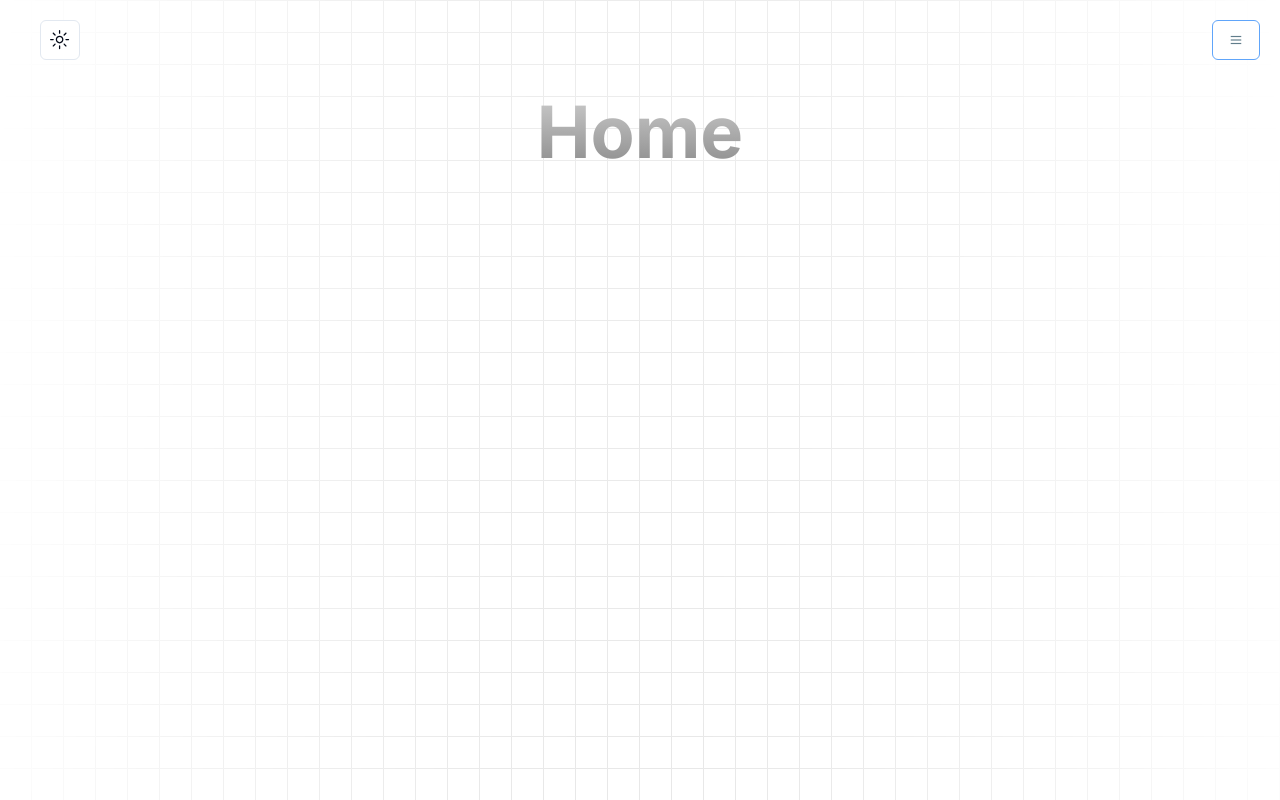
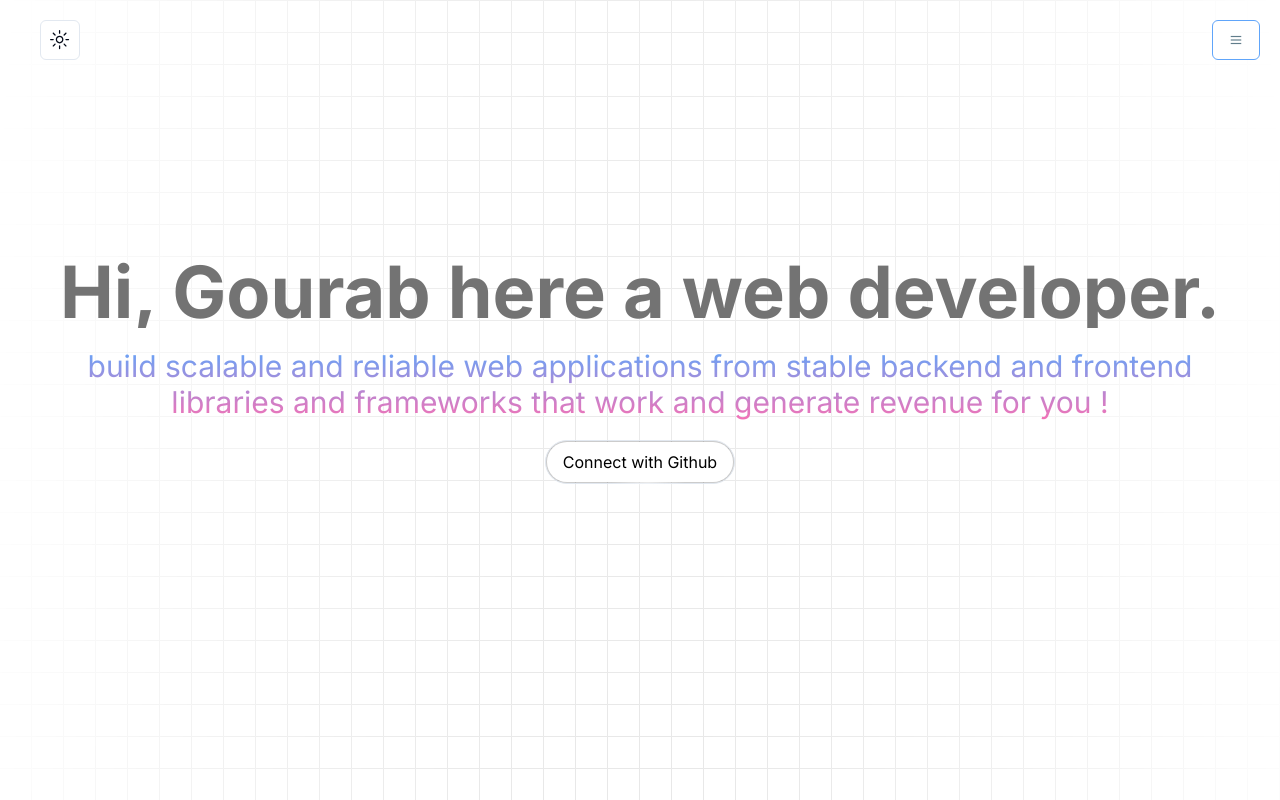
Before and after one commit to gourab8389/my-folio, a Next.js app: page / in a window 1280 px wide. Shown: the top 800 px of the page. Built offline with nearby package versions, Linux system fonts and the light colour scheme.

Commit message:
border gradient

```diff
--- a/app/components/About.tsx
+++ b/app/components/About.tsx
@@ -1,13 +1,28 @@
+import { HoverBorderGradient } from '@/components/hover-border-gradient'
+import Link from 'next/link'
 import React from 'react'
 
 const About = () => {
   return (
-    <div>
-      <p className="text-4xl sm:text-7xl font-bold relative z-20 bg-clip-text text-transparent bg-gradient-to-b from-neutral-200 to-neutral-500 py-8">
-        Home
+    <div id='#about' className='py-48'>
+      <p className="text-4xl sm:text-7xl font-bold relative z-20 bg-clip-text text-transparent bg-gradient-to-b from-neutral-500 to-neutral-500 text-center">
+      Hi, Gourab here
+      a web developer.
       </p>
+      <p className='text-2xl sm:text-3xl relative z-20 bg-clip-text text-transparent bg-gradient-to-b from-blue-400 to-pink-400 text-center px-20 mt-5'> build scalable and reliable web applications from stable backend and frontend libraries and frameworks that work and generate revenue for you !</p>
 
+      <div className="flex items-center justify-center mt-5">
+      <Link href={'https://github.com/gourab8389'}>
+      <HoverBorderGradient
+        containerClassName="rounded-full"
+        as="button"
+        className="dark:bg-black bg-white text-black dark:text-white flex items-center space-x-2"
+      >
 
+        <span>Connect with Github</span>
+      </HoverBorderGradient>
+      </Link>
+      </div>
     </div>
   )
 }
--- a/app/components/Navbar.tsx
+++ b/app/components/Navbar.tsx
@@ -11,6 +11,7 @@
     MenubarTrigger,
   } from "@/components/ui/menubar";
 import { navItems } from "@/data";
+import Link from "next/link";
 import { FcMenu } from "react-icons/fc";
 
 
@@ -21,9 +22,11 @@
           <MenubarTrigger><FcMenu /></MenubarTrigger>
           <MenubarContent>
               {navItems.map((item)=>(
+            <Link href={item.link}>
             <MenubarItem>
                 {item.name}
             </MenubarItem>
+            </Link>
               ))}
           </MenubarContent>
         </MenubarMenu>
--- /dev/null
+++ b/components/hover-border-gradient.tsx
@@ -0,0 +1,99 @@
+"use client";
+import React, { useState, useEffect, useRef } from "react";
+
+import { motion } from "framer-motion";
+import { cn } from "@/utils/cn";
+
+type Direction = "TOP" | "LEFT" | "BOTTOM" | "RIGHT";
+
+export function HoverBorderGradient({
+  children,
+  containerClassName,
+  className,
+  as: Tag = "button",
+  duration = 1,
+  clockwise = true,
+  ...props
+}: React.PropsWithChildren<
+  {
+    as?: React.ElementType;
+    containerClassName?: string;
+    className?: string;
+    duration?: number;
+    clockwise?: boolean;
+  } & React.HTMLAttributes<HTMLElement>
+>) {
+  const [hovered, setHovered] = useState<boolean>(false);
+  const [direction, setDirection] = useState<Direction>("TOP");
+
+  const rotateDirection = (currentDirection: Direction): Direction => {
+    const directions: Direction[] = ["TOP", "LEFT", "BOTTOM", "RIGHT"];
+    const currentIndex = directions.indexOf(currentDirection);
+    const nextIndex = clockwise
+      ? (currentIndex - 1 + directions.length) % directions.length
+      : (currentIndex + 1) % directions.length;
+    return directions[nextIndex];
+  };
+
+  const movingMap: Record<Direction, string> = {
+    TOP: "radial-gradient(20.7% 50% at 50% 0%, hsl(0, 0%, 100%) 0%, rgba(255, 255, 255, 0) 100%)",
+    LEFT: "radial-gradient(16.6% 43.1% at 0% 50%, hsl(0, 0%, 100%) 0%, rgba(255, 255, 255, 0) 100%)",
+    BOTTOM:
+      "radial-gradient(20.7% 50% at 50% 100%, hsl(0, 0%, 100%) 0%, rgba(255, 255, 255, 0) 100%)",
+    RIGHT:
+      "radial-gradient(16.2% 41.199999999999996% at 100% 50%, hsl(0, 0%, 100%) 0%, rgba(255, 255, 255, 0) 100%)",
+  };
+
+  const highlight =
+    "radial-gradient(75% 181.15942028985506% at 50% 50%, #3275F8 0%, rgba(255, 255, 255, 0) 100%)";
+
+  useEffect(() => {
+    if (!hovered) {
+      const interval = setInterval(() => {
+        setDirection((prevState) => rotateDirection(prevState));
+      }, duration * 1000);
+      return () => clearInterval(interval);
+    }
+  }, [hovered]);
+  return (
+    <Tag
+      onMouseEnter={(event: React.MouseEvent<HTMLDivElement>) => {
+        setHovered(true);
+      }}
+      onMouseLeave={() => setHovered(false)}
+      className={cn(
+        "relative flex rounded-full border  content-center bg-black/20 hover:bg-black/10 transition duration-500 dark:bg-white/20 items-center flex-col flex-nowrap gap-10 h-min justify-center overflow-visible p-px decoration-clone w-fit",
+        containerClassName
+      )}
+      {...props}
+    >
+      <div
+        className={cn(
+          "w-auto text-white z-10 bg-black px-4 py-2 rounded-[inherit]",
+          className
+        )}
+      >
+        {children}
+      </div>
+      <motion.div
+        className={cn(
+          "flex-none inset-0 overflow-hidden absolute z-0 rounded-[inherit]"
+        )}
+        style={{
+          filter: "blur(2px)",
+          position: "absolute",
+          width: "100%",
+          height: "100%",
+        }}
+        initial={{ background: movingMap[direction] }}
+        animate={{
+          background: hovered
+            ? [movingMap[direction], highlight]
+            : movingMap[direction],
+        }}
+        transition={{ ease: "linear", duration: duration ?? 1 }}
+      />
+      <div className="bg-black absolute z-1 flex-none inset-[2px] rounded-[100px]" />
+    </Tag>
+  );
+}
```
